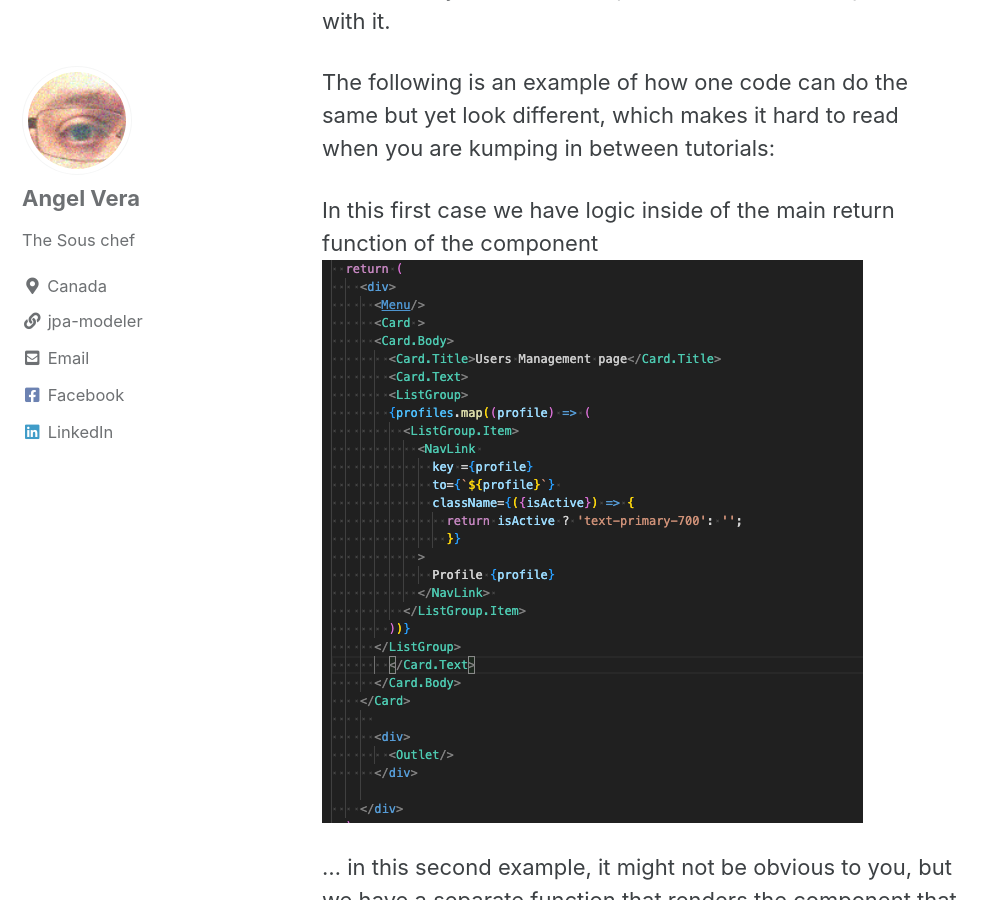
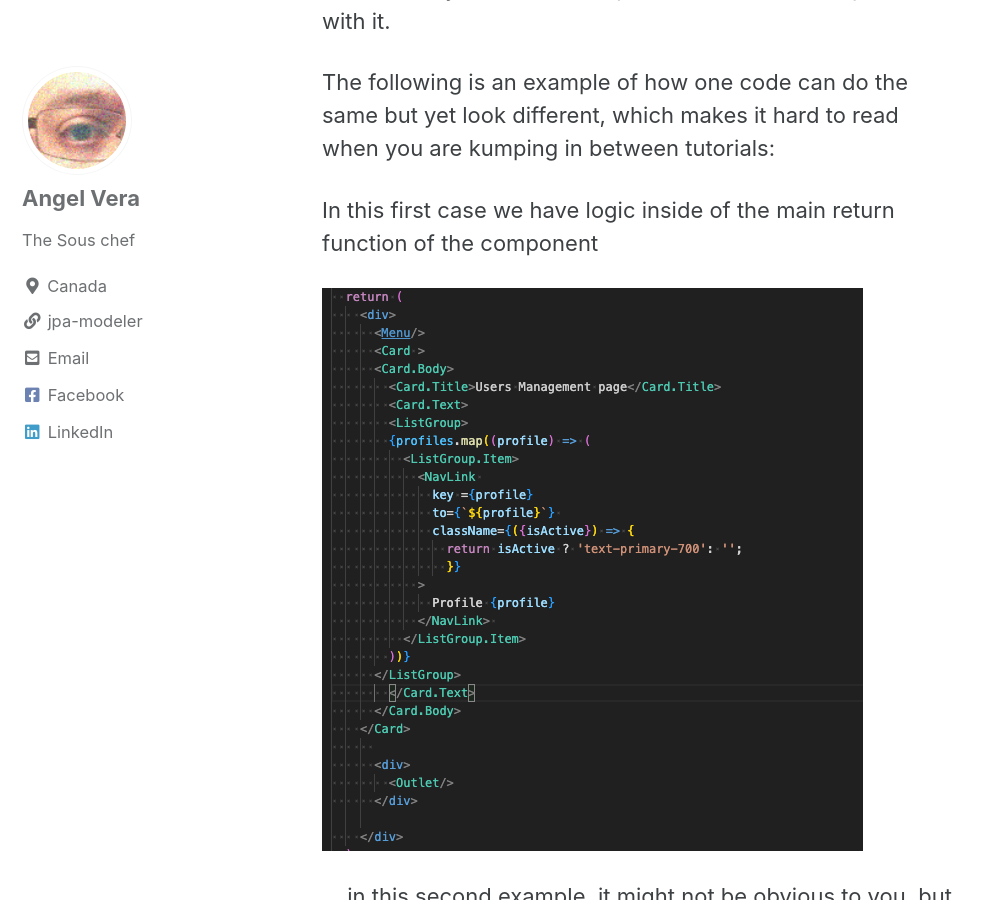
Before and after one commit to arvera/blog, a Jekyll site: the page built from _posts/2024-11-13-jsx-rendering.md, in a window 1280 px wide and 900 px high, scrolled down 1373 px. Shown: the whole window, without its empty margins (0-997 px from the left). Built offline with Jekyll 4.4.1, drawn with Linux system fonts in a browser that asks for light colours; cached includes are drawn as plain includes; comment, search, counter and statistics services are not loaded.

Commit message:
Fixing some spacing

```diff
--- a/_posts/2024-11-13-jsx-rendering.md
+++ b/_posts/2024-11-13-jsx-rendering.md
@@ -4,7 +4,9 @@
 date: 2024-11-13
 tag: jsx react rendering
 ---
+
 # Coding in React
+
 It has been a few years since I done react. Everytime I try to learn react I either get distracted or find it too complex and when I start going down the rabbit hole of redux or axios, I then get distracted and never get to the end.
 
 Today's post is short, there are many thoughts in my head about how to teach what I have learn on this post, but I really just wanted to share one VERY IMPORTANT thought about react.
@@ -13,23 +15,24 @@
 
 ![Part 5 React UI](/assets/images/posts/2024/jsx_rend0.png)
 
-
 Learning about react has been a steep hill.. but at least I think I am getting somewhere. For now before I start writing other post I want to leave you with one thought that really kick me on the head today as I get more familiar writting in jsx, and call me dummy but I want to really highlight is the fact that you have to be flexible and bend your head side ways sometimes when learning react and when learning ensure that you stick to one person/tutorial and be patient with it.
 
 The following is an example of how one code can do the same but yet look different, which makes it hard to read when you are kumping in between tutorials:
 
 In this first case we have logic inside of the main return function of the component
+
 ![JSX render all in one return](/assets/images/posts/2024/jsx_rend1.png)
 
 ... in this second example, it might not be obvious to you, but we have a separate function that renders the component that belongs to the individual profile, separating the logic and making one part of the code easier to read.
+
 ![JSX render all in split return](/assets/images/posts/2024/jsx_rend2.png)
 
+Now which is better is up to the eye of the beholder. Here is another example that I was able to come up with it quickly...
 
-Now which is better is up to the eye of the beholder. Here is another example that I was able to come up with it quickly...
 ![Function sample 1](/assets/images/posts/2024/jsx_rend3.png)
 
+In this case this is a little more obvious that it provides the same results,
 
-In this case this is a little more obvious that it provides the same results,
 ![Function sample 2](/assets/images/posts/2024/jsx_rend4.png)
 
-But the point is that there are many different style of programming that can affect the learning curve, and when it comes to folder structure well that is a another topic on its own...  as I once read in a blog somewhere. Just be consistent with your own self..!!
+But the point is that there are many different style of programming that can affect the learning curve, and when it comes to folder structure well that is a another topic on its own... as I once read in a blog somewhere. Just be consistent with your own self..!!
```
